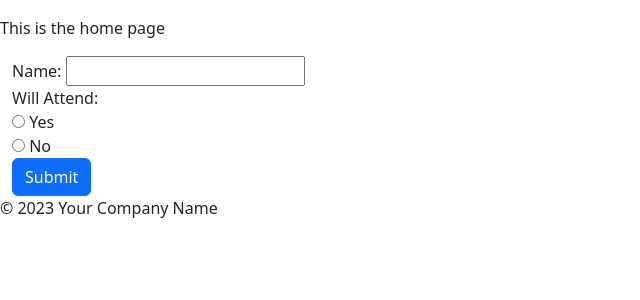
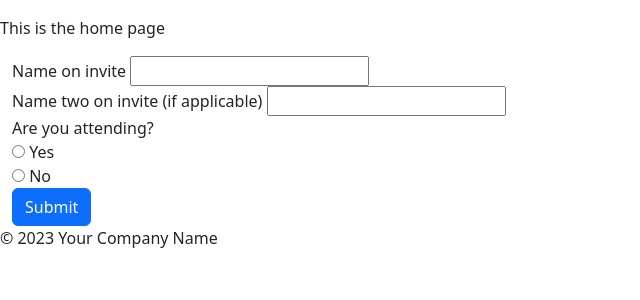
Before and after one commit to JamieT966/sarahandmick_wedding, a Django app: page / in a window 1280 px wide. Shown: the part 24-324 px from the top of the page, without its empty margins (0-640 px from the left). Run offline with Django 4.2, Linux system fonts and the light colour scheme; data comes from the database, SQL or seed files in the repository; both versions use the stored data as it was after the commit.

Commit message:
changed dietary reqs to multi choice

```diff
--- a/rsvp/admin.py
+++ b/rsvp/admin.py
@@ -2,7 +2,7 @@ from django.contrib import admin
 from .models import RSVP, DietaryRequirement
 
 class RSVPAdmin(admin.ModelAdmin):
-    list_display = ('id', 'name', 'will_attend', 'both_attending', 'display_dietary_requirements', 'other_dietary_input', 'attending_day2', 'music_requests',)
+    list_display = ('id', 'name', 'name2', 'will_attend', 'both_attending', 'display_dietary_requirements', 'other_dietary_input', 'attending_day2', 'music_requests',)
     list_filter = ('will_attend', 'both_attending', 'dietary_requirements', 'other_dietary_input', 'attending_day2')
     search_fields = ('name',)
     ordering = ('id',)
--- a/rsvp/forms.py
+++ b/rsvp/forms.py
@@ -29,7 +29,7 @@ class RSVPForm(forms.ModelForm):
         required=False
     )
     other_dietary_input = forms.CharField(
-        widget=forms.TextInput(),
+        widget=forms.TextInput(attrs={'placeholder': 'Other Dietary Requirements'}),
         required=False
     )
     attending_day2 = forms.ChoiceField(
@@ -44,7 +44,7 @@ class RSVPForm(forms.ModelForm):
 
     class Meta:
         model = RSVP
-        fields = ['name', 'will_attend', 'both_attending', 'dietary_requirements', 'other_dietary_input', 'attending_day2', 'music_requests']
+        fields = ['name', 'name2', 'will_attend', 'both_attending', 'dietary_requirements', 'other_dietary_input', 'attending_day2', 'music_requests']
 
     def clean(self):
         cleaned_data = super().clean()
@@ -56,5 +56,5 @@ class RSVPForm(forms.ModelForm):
             # If "No" is selected, we can ignore or clear the other fields
             for field in ['both_attending', 'dietary_requirements', 'attending_day2', 'music_requests']:
                 cleaned_data[field] = None
-
+            cleaned_data['dietary_requirements'] = []
         return cleaned_data
--- a/rsvp/models.py
+++ b/rsvp/models.py
@@ -19,12 +19,13 @@ class DietaryRequirement(models.Model):
 
 class RSVP(models.Model):
     name = models.CharField(max_length=255)
+    name2 = models.CharField(max_length=255)
     will_attend = models.BooleanField(choices=YES_NO_CHOICES)
     both_attending = models.BooleanField(null=True, blank=True)
     dietary_requirements = models.ManyToManyField(DietaryRequirement, blank=True)
     other_dietary_input = models.CharField(max_length=255, blank=True)
     attending_day2 = models.CharField(max_length=50, choices=DAY2_CHOICES, blank=True, null=True)
-    music_requests = models.TextField(blank=True)
+    music_requests = models.TextField(blank=True, null=True)
 
     def __str__(self):
         return self.name
--- a/rsvp/templates/home.html
+++ b/rsvp/templates/home.html
@@ -7,40 +7,44 @@
         <form method="post">
             {% csrf_token %}
             <div class="form-group">
-                <label for="{{ form.name.id_for_label }}">Name:</label>
+                <label for="{{ form.name.id_for_label }}">Name on invite</label>
                 {{ form.name }}
             </div>
             <div class="form-group">
-                <label for="{{ form.will_attend.id_for_label }}">Will Attend:</label>
+                <label for="{{ form.name2.id_for_label }}">Name two on invite (if applicable)</label>
+                {{ form.name2 }}
+            </div>
+            <div class="form-group">
+                <label for="{{ form.will_attend.id_for_label }}">Are you attending?</label>
                 {{ form.will_attend }}
             </div>
             <div class="conditional-field">
                 <div class="form-group">
-                    <label for="{{ form.both_attending.id_for_label }}">Both Attending:</label>
+                    <label for="{{ form.both_attending.id_for_label }}">Is person two attending (if applicable)?</label>
                     {{ form.both_attending }}
                 </div>
                 <div class="form-group">
-                    <label for="{{ form.dietary_requirements.id_for_label }}">Dietary Requirements:</label>
+                    <label for="{{ form.dietary_requirements.id_for_label }}">Do you have any dietary requirements?</label>
                     {{ form.dietary_requirements }}
                 </div>
 
                 <div class="form-group">
-                    <label for="{{ form.other_dietary_input.id_for_label }}">Other Dietary:</label>
                     {{ form.other_dietary_input }}
                 </div>
 
                 <div class="form-group">
-                    <label for="{{ form.attending_day2.id_for_label }}">Attending Day 2:</label>
+                    <label for="{{ form.attending_day2.id_for_label }}">Will you be attending day two?</label>
                     {{ form.attending_day2 }}
                 </div>
                 <div class="form-group">
-                    <label for="{{ form.music_requests.id_for_label }}">Music Requests:</label>
+                    <label for="{{ form.music_requests.id_for_label }}">Is there any music you want to hear on the night?</label>
                     {{ form.music_requests }}
                 </div>
             </div>
             <button type="submit" class="btn btn-primary">Submit</button>
         </form>
 </div>
+
 <script>
 // HIDES OTHER QUESTIONS UNTIL YES IS SELECTED
  document.addEventListener('DOMContentLoaded', function() {
```
Also changed, not shown: db.sqlite3, rsvp/migrations/0010_alter_rsvp_music_requests.py (added), rsvp/migrations/0011_alter_rsvp_music_requests.py (added), rsvp/migrations/0012_alter_rsvp_music_requests.py (added), rsvp/migrations/0013_rsvp_name2.py (added).
